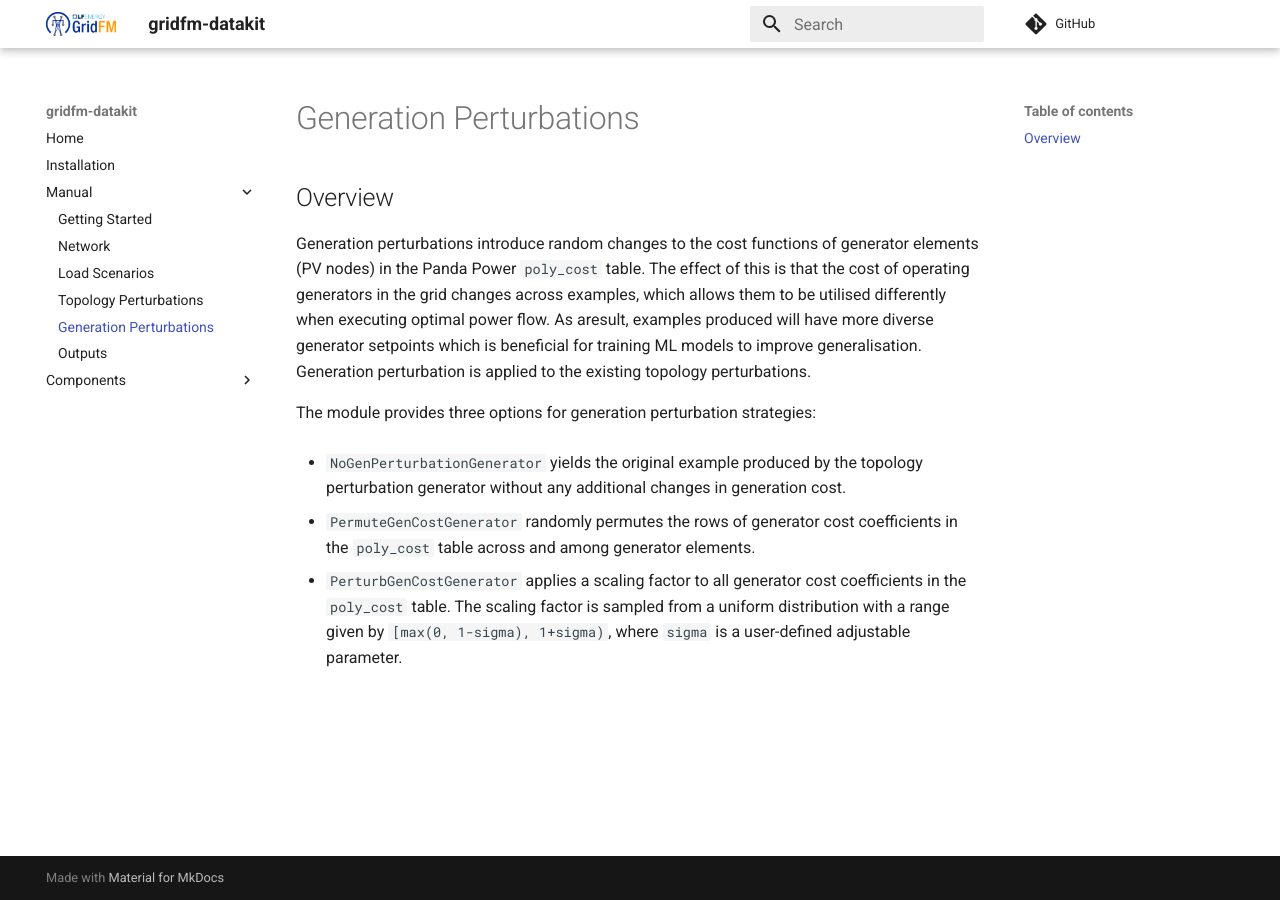
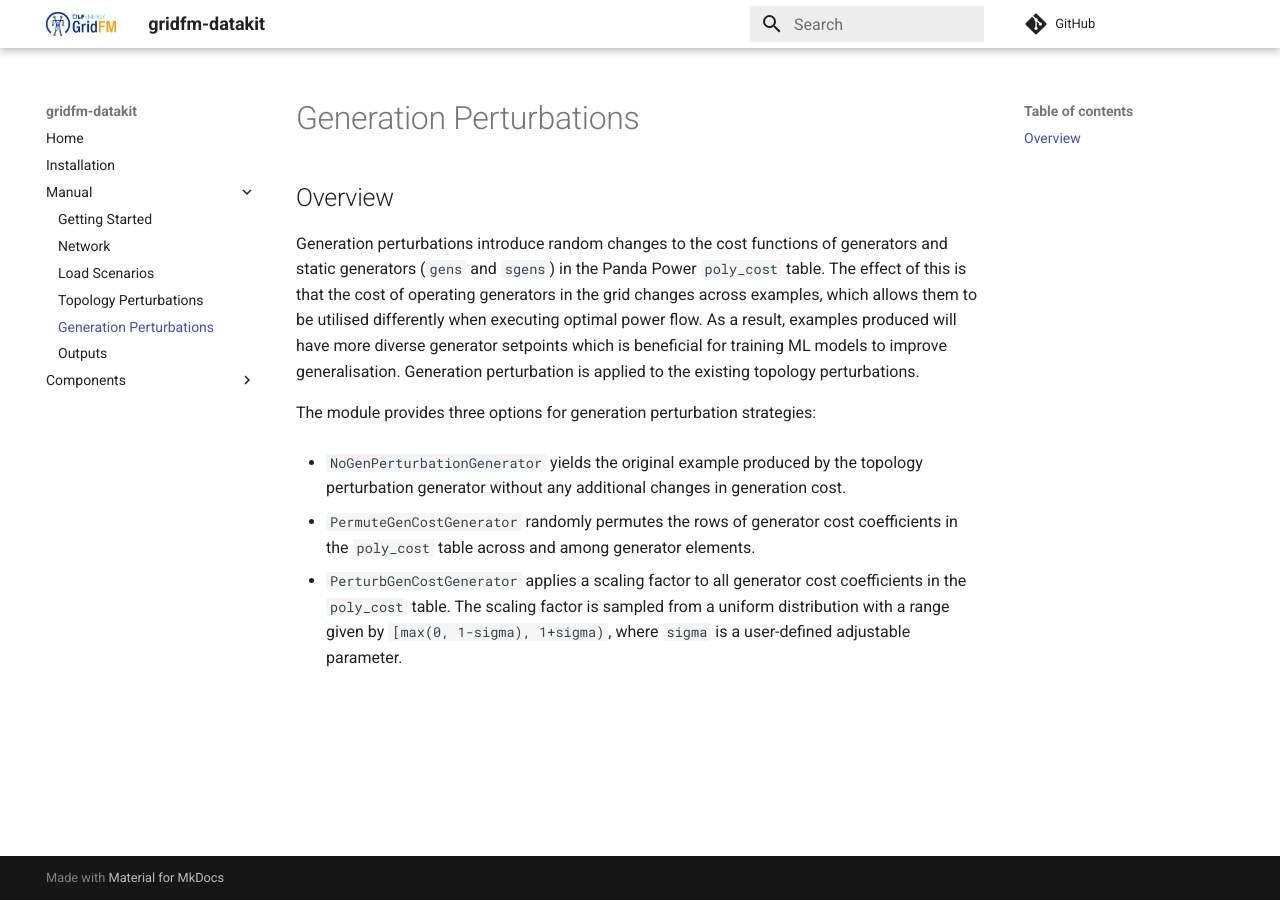
Before and after one commit to gridfm/gridfm-datakit, an MkDocs documentation site: the page built from docs/manual/generation_perturbations.md, in a window 1280 px wide. Built offline with MkDocs 1.6.1 and Material for MkDocs 9.7.7, drawn with Linux system fonts in a browser that asks for light colours; nearby versions of some CDN libraries; library files that are not in the unit come from our copies; comment, search, counter and statistics services are not loaded.

Commit message:
Update docs/manual/generation_perturbations.md
Co-authored-by: PUECH Alban <72336171+albanpuech@users.noreply.github.com>
Signed-off-by: etienne-v <etienne.vos@ibm.com>

```diff
--- a/docs/manual/generation_perturbations.md
+++ b/docs/manual/generation_perturbations.md
@@ -1,7 +1,7 @@
 # Generation Perturbations
 
 ## Overview
-Generation perturbations introduce random changes to the cost functions of generator elements (PV nodes) in the Panda Power `poly_cost` table.  The effect of this is that the cost of operating generators in the grid changes across examples, which allows them to be utilised differently when executing optimal power flow.  As aresult, examples produced will have more diverse generator setpoints which is beneficial for training ML models to improve generalisation.  Generation perturbation is applied to the existing topology perturbations.
+Generation perturbations introduce random changes to the cost functions of generators and static generators (`gens` and `sgens`) in the Panda Power `poly_cost` table.  The effect of this is that the cost of operating generators in the grid changes across examples, which allows them to be utilised differently when executing optimal power flow.  As a result, examples produced will have more diverse generator setpoints which is beneficial for training ML models to improve generalisation.  Generation perturbation is applied to the existing topology perturbations.
 
 The module provides three options for generation perturbation strategies:
 
```
